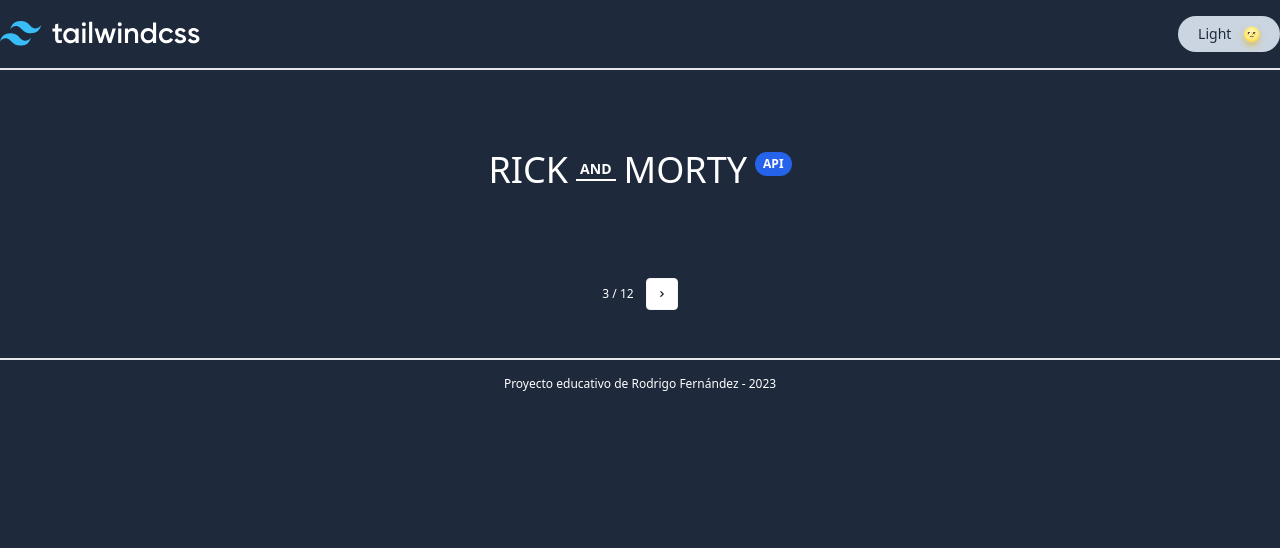
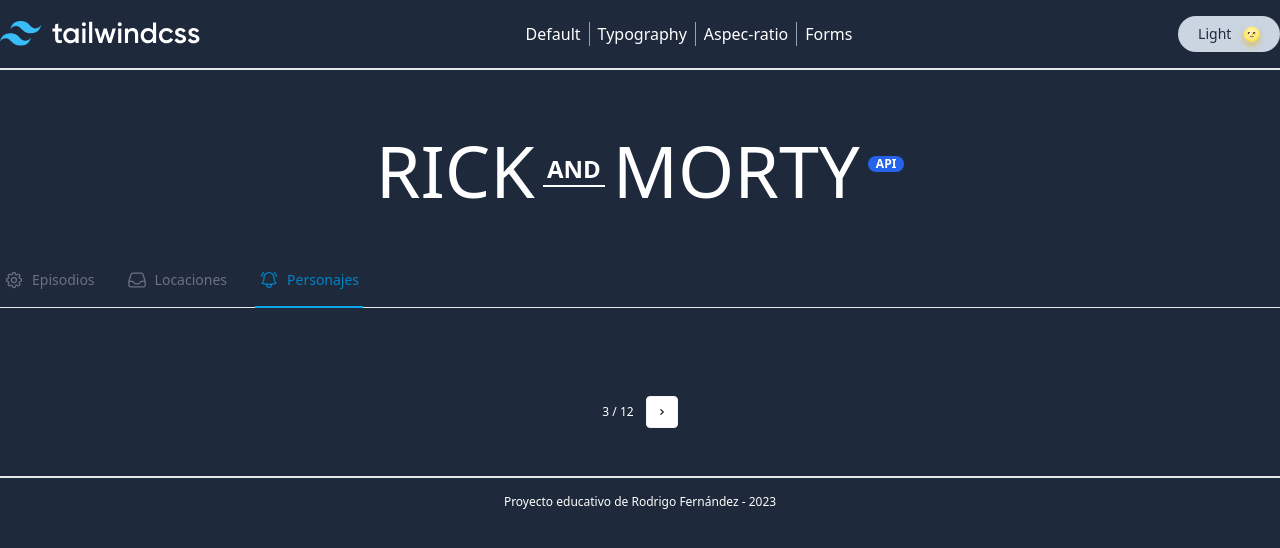
Before and after one commit to Rodrigo-ASJ/TailwindCLI, a website: page src/index.html in a window 1280 px wide. Drawn offline with Linux system fonts and the light colour scheme; no server answers.

Commit message:
typography plugin

```diff
--- a/package.json
+++ b/package.json
@@ -11,6 +11,7 @@
   "author": "",
   "license": "ISC",
   "devDependencies": {
+    "@tailwindcss/typography": "^0.5.10",
     "tailwindcss": "^3.3.3"
   }
 }
--- a/src/index.html
+++ b/src/index.html
@@ -4,6 +4,7 @@
 		<meta charset="UTF-8" />
 		<meta name="viewport" content="width=device-width, initial-scale=1.0" />
 		<link href="../dist/output.css" rel="stylesheet" />
+		<link rel="icon" type="image/x-icon" href="../dist/assets/brand/favicon.png" />
 		<title>Tailwind en HTML</title>
 	</head>
 	<body class="dark:bg-slate-800 dark:text-white bg-slate-300 text-slate-800 font-sans transition-all">
@@ -24,7 +25,19 @@
 						<clipPath id="prefix__clip0"><path fill="currentColor" d="M0 0h262v32.4H0z" /></clipPath>
 					</defs>
 				</svg>
-
+				<ul class="flex flex-row items-center justify-between divide-x divide-slate-800 dark:divide-slate-400">
+					<li class="px-2 text-center">
+            <a class="hover:text-blue-600 hover:dark:text-sky-500 hover:border-b-2 hover:border-blue-600 hover:dark:border-sky-500" href="./index.html">Default</a></li>
+					<li class="px-2 text-center">
+						<a class="hover:text-blue-600 hover:dark:text-sky-500 hover:border-b-2 hover:border-blue-600 hover:dark:border-sky-500" href="./type.html">Typography</a>
+					</li>
+					<li class="px-2 text-center">
+            <a class="hover:text-blue-600 hover:dark:text-sky-500 hover:border-b-2 hover:border-blue-600 hover:dark:border-sky-500" href="./aspect.html">Aspec-ratio</a>
+					</li>
+					<li class="px-2 text-center">
+						<a class="hover:text-blue-600 hover:dark:text-sky-500 hover:border-b-2 hover:border-blue-600 hover:dark:border-sky-500" href="./forms.html">Forms</a>
+					</li>
+				</ul>
 				<button
 					id="typeModeColor"
 					class="ms-auto dark:bg-slate-300 bg-slate-800 rounded-3xl px-5 py-2 dark:border-slate-800 text-sm"
@@ -42,23 +55,128 @@
 				</button>
 			</nav>
 		</section>
-		<header class="container mx-auto pt-20 flex justify-center">
-			<h1 class="text-4xl uppercase flex items-center mx-auto">Rick <span class="font-bold text-sm px-1 mx-2 border-b-2 border-white">And</span> Morty <sup class="ms-2 font-bold bg-blue-600 text-xs px-2 py-1 rounded-xl">API</sup></h1>
+		<!-- header --->
+		<header class="container mx-auto pt-20 flex flex-col justify-center">
+			<h1 class="text-4xl sm:text-5xl mb-20 uppercase flex items-center mx-auto">
+				Rick
+				<span class="font-bold text-lg sm:text-2xl px-1 mx-2 border-b-2 dark:border-white border-slate-800">And</span>
+				Morty
+				<sup class="ms-2 font-bold text-white bg-blue-600 text-[12px] px-2 py-2 rounded-xl">API</sup>
+			</h1>
+
+			<!-- Api navigation -->
+			<section>
+				<!--
+  Heads up! 👋
+
+  Plugins:
+    - @tailwindcss/forms
+-->
+
+				<div class="sm:hidden">
+					<label for="Tab" class="sr-only">Tab</label>
+
+					<select id="Tab" class="w-full rounded-md border-gray-200">
+						<option>Settings</option>
+						<option>Messages</option>
+						<option>Archive</option>
+						<option select>Notifications</option>
+					</select>
+				</div>
+
+				<div class="hidden sm:block">
+					<div class="border-b border-gray-200">
+						<nav class="-mb-px flex gap-6" aria-label="Tabs">
+							<a
+								href="#"
+								class="inline-flex shrink-0 items-center gap-2 border-b-2 border-transparent px-1 pb-4 text-sm font-medium text-gray-500 hover:border-gray-300 hover:text-gray-700"
+							>
+								<svg
+									xmlns="http://www.w3.org/2000/svg"
+									fill="none"
+									viewBox="0 0 24 24"
+									stroke-width="1.5"
+									stroke="currentColor"
+									class="h-5 w-5"
+								>
+									<path
+										stroke-linecap="round"
+										stroke-linejoin="round"
+										d="M10.343 3.94c.09-.542.56-.94 1.11-.94h1.093c.55 0 1.02.398 1.11.94l.149.894c.07.424.384.764.78.93.398.164.855.142 1.205-.108l.737-.527a1.125 1.125 0 011.45.12l.773.774c.39.389.44 1.002.12 1.45l-.527.737c-.25.35-.272.806-.107 1.204.165.397.505.71.93.78l.893.15c.543.09.94.56.94 1.109v1.094c0 .55-.397 1.02-.94 1.11l-.893.149c-.425.07-.765.383-.93.78-.165.398-.143.854.107 1.204l.527.738c.32.447.269 1.06-.12 1.45l-.774.773a1.125 1.125 0 01-1.449.12l-.738-.527c-.35-.25-.806-.272-1.203-.107-.397.165-.71.505-.781.929l-.149.894c-.09.542-.56.94-1.11.94h-1.094c-.55 0-1.019-.398-1.11-.94l-.148-.894c-.071-.424-.384-.764-.781-.93-.398-.164-.854-.142-1.204.108l-.738.527c-.447.32-1.06.269-1.45-.12l-.773-.774a1.125 1.125 0 01-.12-1.45l.527-.737c.25-.35.273-.806.108-1.204-.165-.397-.505-.71-.93-.78l-.894-.15c-.542-.09-.94-.56-.94-1.109v-1.094c0-.55.398-1.02.94-1.11l.894-.149c.424-.07.765-.383.93-.78.165-.398.143-.854-.107-1.204l-.527-.738a1.125 1.125 0 01.12-1.45l.773-.773a1.125 1.125 0 011.45-.12l.737.527c.35.25.807.272 1.204.107.397-.165.71-.505.78-.929l.15-.894z"
+									/>
+									<path stroke-linecap="round" stroke-linejoin="round" d="M15 12a3 3 0 11-6 0 3 3 0 016 0z" />
+								</svg>
+
+								Episodios
+							</a>
+
+							<a
+								href="#"
+								class="inline-flex shrink-0 items-center gap-2 border-b-2 border-transparent px-1 pb-4 text-sm font-medium text-gray-500 hover:border-gray-300 hover:text-gray-700"
+							>
+								<svg
+									xmlns="http://www.w3.org/2000/svg"
+									fill="none"
+									viewBox="0 0 24 24"
+									stroke-width="1.5"
+									stroke="currentColor"
+									class="h-5 w-5"
+								>
+									<path
+										stroke-linecap="round"
+										stroke-linejoin="round"
+										d="M2.25 13.5h3.86a2.25 2.25 0 012.012 1.244l.256.512a2.25 2.25 0 002.013 1.244h3.218a2.25 2.25 0 002.013-1.244l.256-.512a2.25 2.25 0 012.013-1.244h3.859m-19.5.338V18a2.25 2.25 0 002.25 2.25h15A2.25 2.25 0 0021.75 18v-4.162c0-.224-.034-.447-.1-.661L19.24 5.338a2.25 2.25 0 00-2.15-1.588H6.911a2.25 2.25 0 00-2.15 1.588L2.35 13.177a2.25 2.25 0 00-.1.661z"
+									/>
+								</svg>
+
+								Locaciones
+							</a>
+
+							<a
+								href="#"
+								class="inline-flex shrink-0 items-center gap-2 border-b-2 border-sky-500 px-1 pb-4 text-sm font-medium text-sky-600"
+								aria-current="page"
+							>
+								<svg
+									xmlns="http://www.w3.org/2000/svg"
+									fill="none"
+									viewBox="0 0 24 24"
+									stroke-width="1.5"
+									stroke="currentColor"
+									class="h-5 w-5"
+								>
+									<path
+										stroke-linecap="round"
+										stroke-linejoin="round"
+										d="M14.857 17.082a23.848 23.848 0 005.454-1.31A8.967 8.967 0 0118 9.75v-.7V9A6 6 0 006 9v.75a8.967 8.967 0 01-2.312 6.022c1.733.64 3.56 1.085 5.455 1.31m5.714 0a24.255 24.255 0 01-5.714 0m5.714 0a3 3 0 11-5.714 0M3.124 7.5A8.969 8.969 0 015.292 3m13.416 0a8.969 8.969 0 012.168 4.5"
+									/>
+								</svg>
+
+								Personajes
+							</a>
+						</nav>
+					</div>
+				</div>
+			</section>
 		</header>
+
 		<main class="container mx-auto py-12">
+			<!--- cards -->
+			<section id="apiDashboard" class="grid grid-cols-2 gap-2 md:grid-cols-5 md:gap-6"></section>
 
-      <!--- cards -->
-			<section id="apiDashboard" class="grid grid-cols-5 gap-6"></section>
-
-      <!-- pagination -->
+			<!-- pagination -->
 			<section class="flex justify-center pt-10">
 				<div class="inline-flex items-center justify-center gap-3">
-					<button id="backPage"
-
+					<button
+						id="backPage"
 						class="cursor-pointer inline-flex h-8 w-8 items-center justify-center rounded border border-gray-100 bg-white text-gray-900 rtl:rotate-180"
 					>
-
-						<svg xmlns="http://www.w3.org/2000/svg" class="pointer-events-none h-3 w-3" viewBox="0 0 20 20" fill="currentColor">
+						<svg
+							xmlns="http://www.w3.org/2000/svg"
+							class="pointer-events-none h-3 w-3"
+							viewBox="0 0 20 20"
+							fill="currentColor"
+						>
 							<path
 								fill-rule="evenodd"
 								d="M12.707 5.293a1 1 0 010 1.414L9.414 10l3.293 3.293a1 1 0 01-1.414 1.414l-4-4a1 1 0 010-1.414l4-4a1 1 0 011.414 0z"
@@ -73,12 +191,16 @@
 						<span id="totalPage">12</span>
 					</p>
 
-					<button id="nextPage"
-
+					<button
+						id="nextPage"
 						class="cursor-pointer inline-flex h-8 w-8 items-center justify-center rounded border border-gray-100 bg-white text-gray-900 rtl:rotate-180"
 					>
-
-						<svg xmlns="http://www.w3.org/2000/svg" class="pointer-events-none h-3 w-3" viewBox="0 0 20 20" fill="currentColor">
+						<svg
+							xmlns="http://www.w3.org/2000/svg"
+							class="pointer-events-none h-3 w-3"
+							viewBox="0 0 20 20"
+							fill="currentColor"
+						>
 							<path
 								fill-rule="evenodd"
 								d="M7.293 14.707a1 1 0 010-1.414L10.586 10 7.293 6.707a1 1 0 011.414-1.414l4 4a1 1 0 010 1.414l-4 4a1 1 0 01-1.414 0z"
@@ -89,7 +211,7 @@
 				</div>
 			</section>
 		</main>
-		<footer class="container mx-auto pt-4 border-t-2">
+		<footer class="container mx-auto pt-4 pb-12 border-t-2">
 			<p class="text-center text-xs">Proyecto educativo de Rodrigo Fernández - 2023</p>
 		</footer>
 
--- a/tailwind.config.js
+++ b/tailwind.config.js
@@ -3,7 +3,22 @@
   content: ["./src/**/*.{html,js}"],
   darkMode: 'class',
   theme: {
-    extend: {},
+
+    extend: {
+
+      fontSize: {
+        '5xl': ['4.5rem', {
+          lineHeight: 'auto',
+          letterSpacing: 'inherit',
+          fontWeight: 'inherit',
+        }]
+        }
+
+    },
+
   },
-  plugins: [],
+  plugins: [
+    require('@tailwindcss/typography'),
+
+  ],
 }
```
Also changed, not shown: src/type.html (added, +103 -0 lines), dist/output.css, 1 other file.
